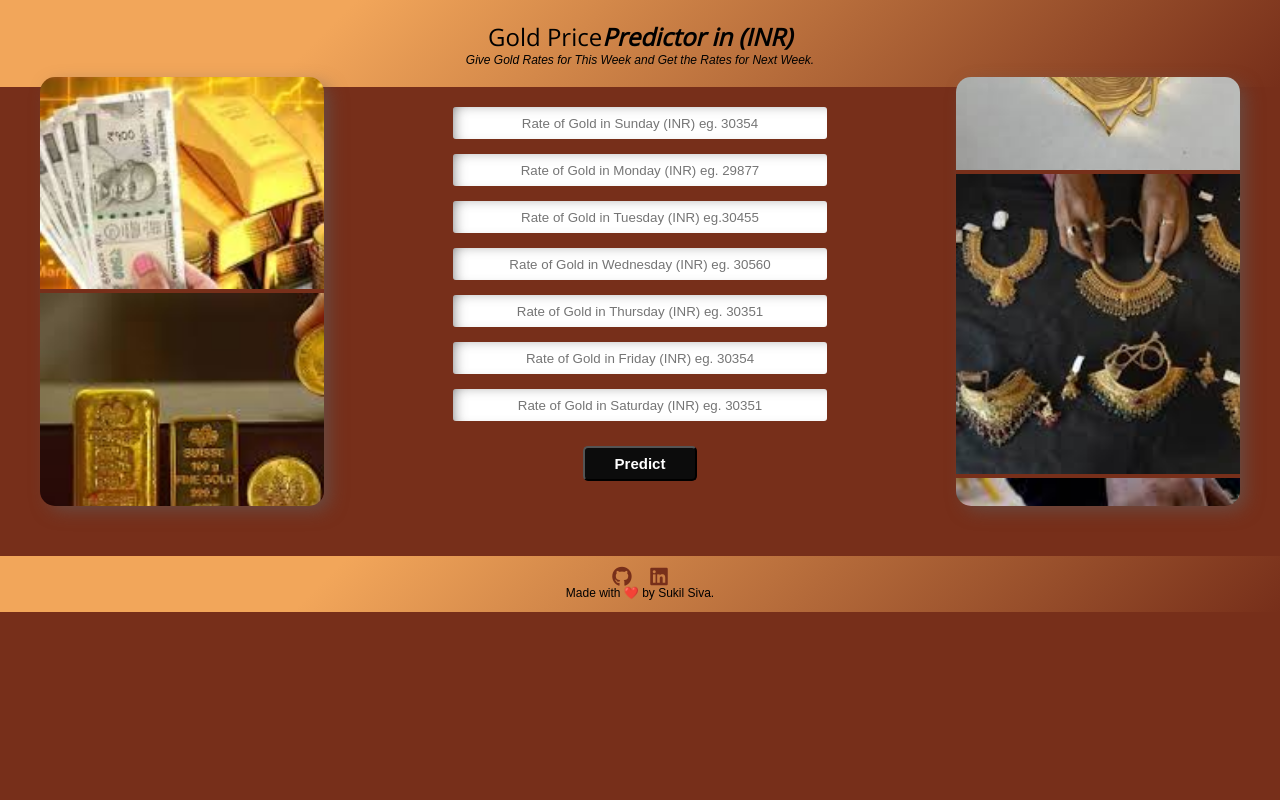
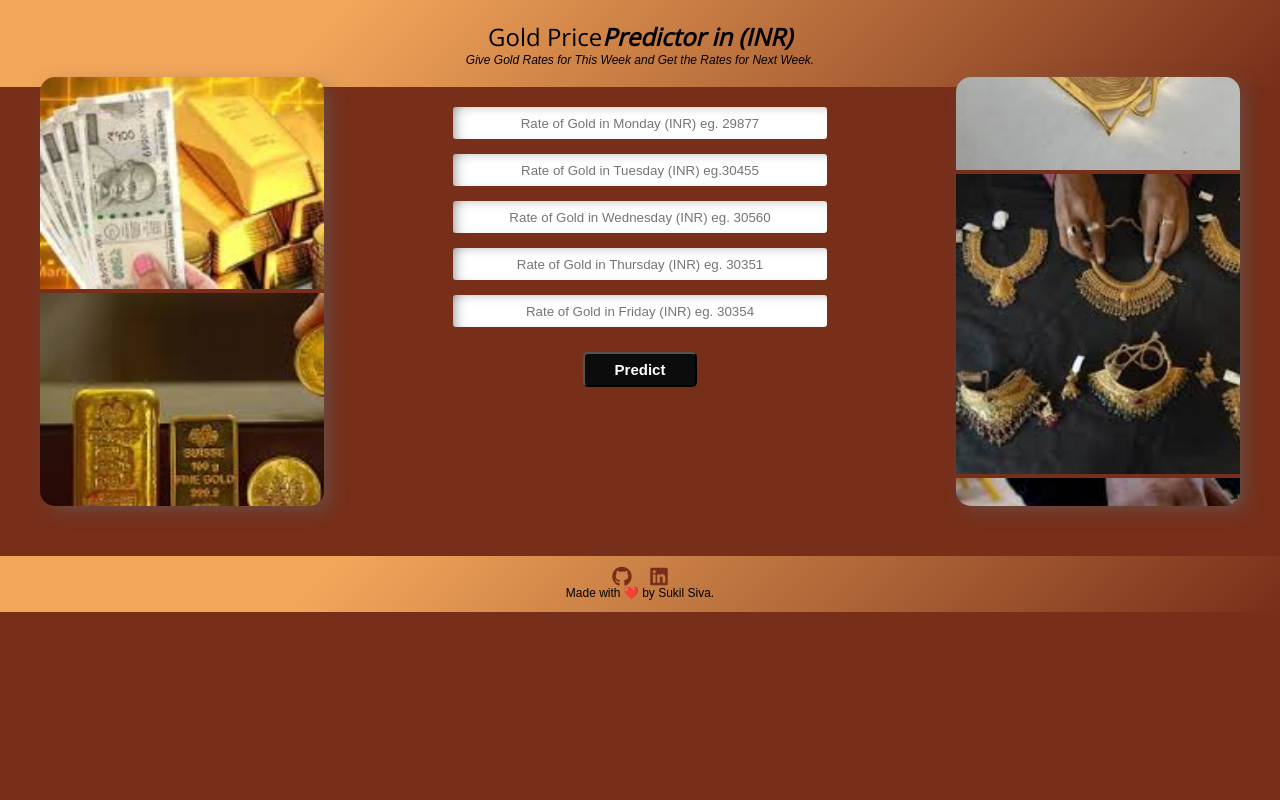
Before and after one commit to sukilsiva/Gold-Price-Predictor, a Flask app: page / in a window 1280 px wide. Run offline with Flask 2, Linux system fonts and the light colour scheme; parts of the project's set-up code (start-up, migrations or seed data) failed here and were passed over; some libraries are stand-ins or nearby versions.

Commit message:
Update index.html

```diff
--- a/templates/index.html
+++ b/templates/index.html
@@ -79,15 +79,11 @@
 
          	<div class="ml-container">
         		<form action="{{ url_for('predict') }}" method="POST">
-                    <input class="form-input" type="text" name="Day7" placeholder="Rate of Gold in Sunday (INR) eg. 30354"><br>
                     <input class="form-input" type="text" name="Day1" placeholder="Rate of Gold in Monday (INR) eg. 29877"><br>
                     <input class="form-input" type="text" name="Day2" placeholder="Rate of Gold in Tuesday (INR) eg.30455"><br>
                     <input class="form-input" type="text" name="Day3" placeholder="Rate of Gold in Wednesday (INR) eg. 30560"><br>
                     <input class="form-input" type="text" name="Day4" placeholder="Rate of Gold in Thursday (INR) eg. 30351"><br>
                     <input class="form-input" type="text" name="Day5" placeholder="Rate of Gold in Friday (INR) eg. 30354"><br>
-                    <input class="form-input" type="text" name="Day6" placeholder="Rate of Gold in Saturday (INR) eg. 30351"><br>
-
-
 
             		<input type="submit" class="my-cta-button" value="Predict">
             	</form>
```
